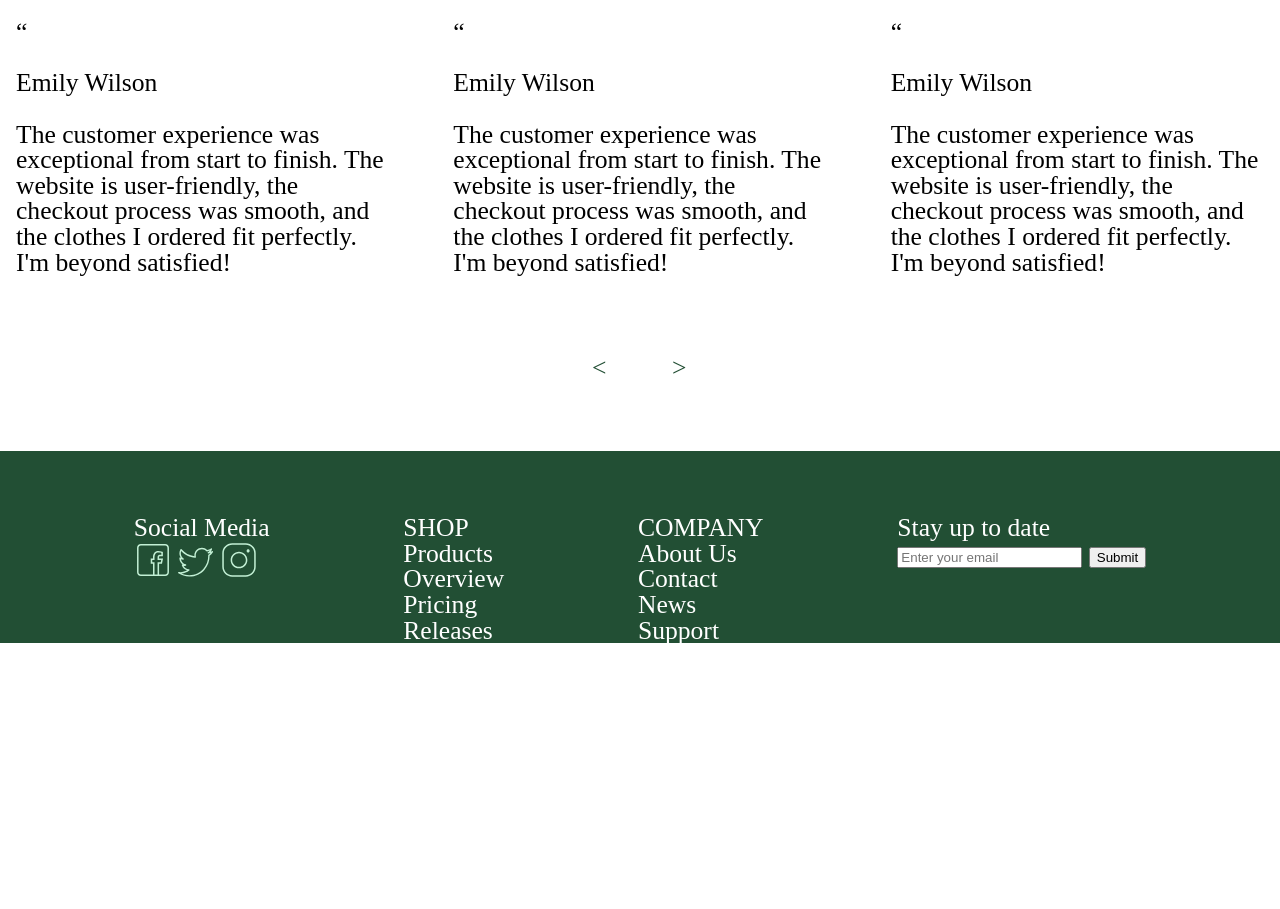
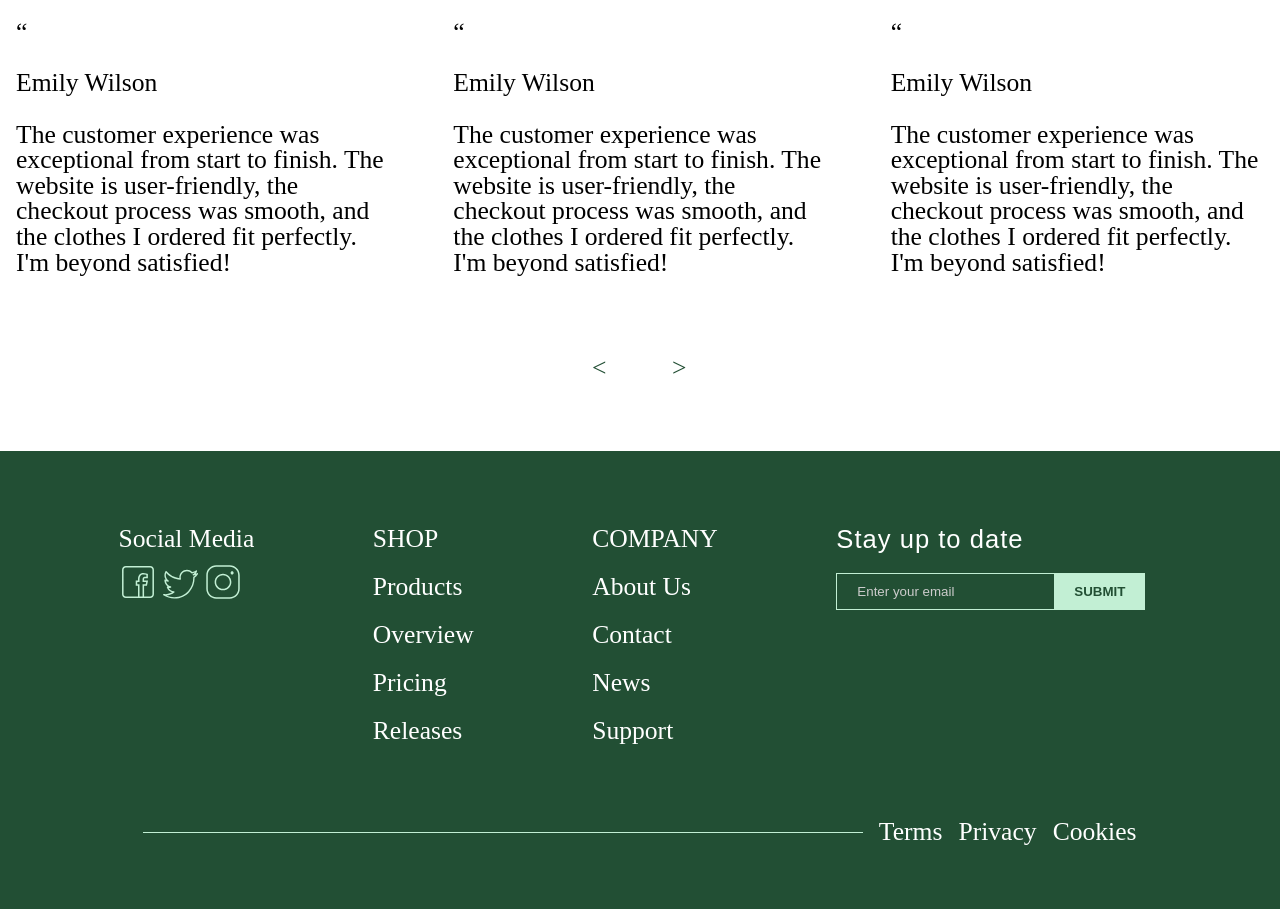
Before and after one commit to thuongvandam/demo1, a plain HTML site: page index.html in a window 1280 px wide. Shown: the part 4036-4945 px from the top of the page. Before the commit the page ends 4681 px from the top, so only its background shows below. Drawn offline with Linux system fonts and the light colour scheme.

Commit message:
sửa lần 11

```diff
--- a/asset/style.css
+++ b/asset/style.css
@@ -404,6 +404,7 @@ background-color: var(--greeen_color_1);
     display: flex;
     justify-content: space-evenly;
     padding-top: 4rem;
+    line-height: 3rem;
 }
 
 .text-footer{
@@ -415,3 +416,70 @@ background-color: var(--greeen_color_1);
     display:grid;
 grid-row: 3rem;
 }
+
+.footer-icon-right{
+    color: #fff;
+    font-family: Arial, sans-serif;
+}
+.footer-icon-right h4 {
+margin-bottom: 10px;
+letter-spacing: 1px;
+}
+
+.footer-icon-right form{
+    display: flex;
+    align-items: stretch;
+}
+
+.footer-icon-right input{
+    padding: 10px 20px;
+    border: 1px solid var(--greeen_color_1);
+    background: transparent;
+    color: #fff;
+    outline: none;
+    flex: 1;
+    border-right: none;
+}
+
+.footer-icon-right input::placeholder{
+color: #ccc;
+}
+
+.footer-icon-right button{
+background-color: var(--greeen_color_1);
+color: var(--green_color_4);
+border: none;
+padding: 10px 20px;
+margin-right: 1rem;
+border-left: none;
+font-weight: bolder;
+cursor: pointer;
+transition: background 0,3s;
+}
+
+.footer-icon-right button:hover{
+    background-color: #a4fca4;
+}
+
+.footer-line{
+    display: flex;
+    background-color: var(--green_color_4);
+    justify-content: space-evenly;
+    align-items: center;
+    padding: 4rem 1rem;
+}
+
+.line{
+    height: 1px;
+    width: 45rem;
+    background-color: var(--greeen_color_1);
+
+}
+
+.text-line{
+    display: flex;
+    gap: 1rem;
+    color: #fff;
+    margin-right: 0,5rem;
+    margin-left: -7rem;
+}
--- a/index.html
+++ b/index.html
@@ -329,10 +329,18 @@ The customer experience was exceptional from start to finish. The website is use
 <div class="footer-icon-right">
 <h4 class="text-footer">Stay up to date</h4>
 <form class="submit-email">
-  <input type="email" placeholder="Enter your email" />
-  <input type="submit" placeholder="SUBMIT" />
+  <input type="email" placeholder="Enter your email" required>
+  <button type="submit">SUBMIT</button>
 </form>
 </div>
  </div>
+<div class="footer-line">
+  <div class="line"></div>
+  <div class="text-line">
+  <p>Terms</p>
+  <p>Privacy</p>
+  <p>Cookies</p>
+  </div>
+</div>
 </body>
 </html>
```
